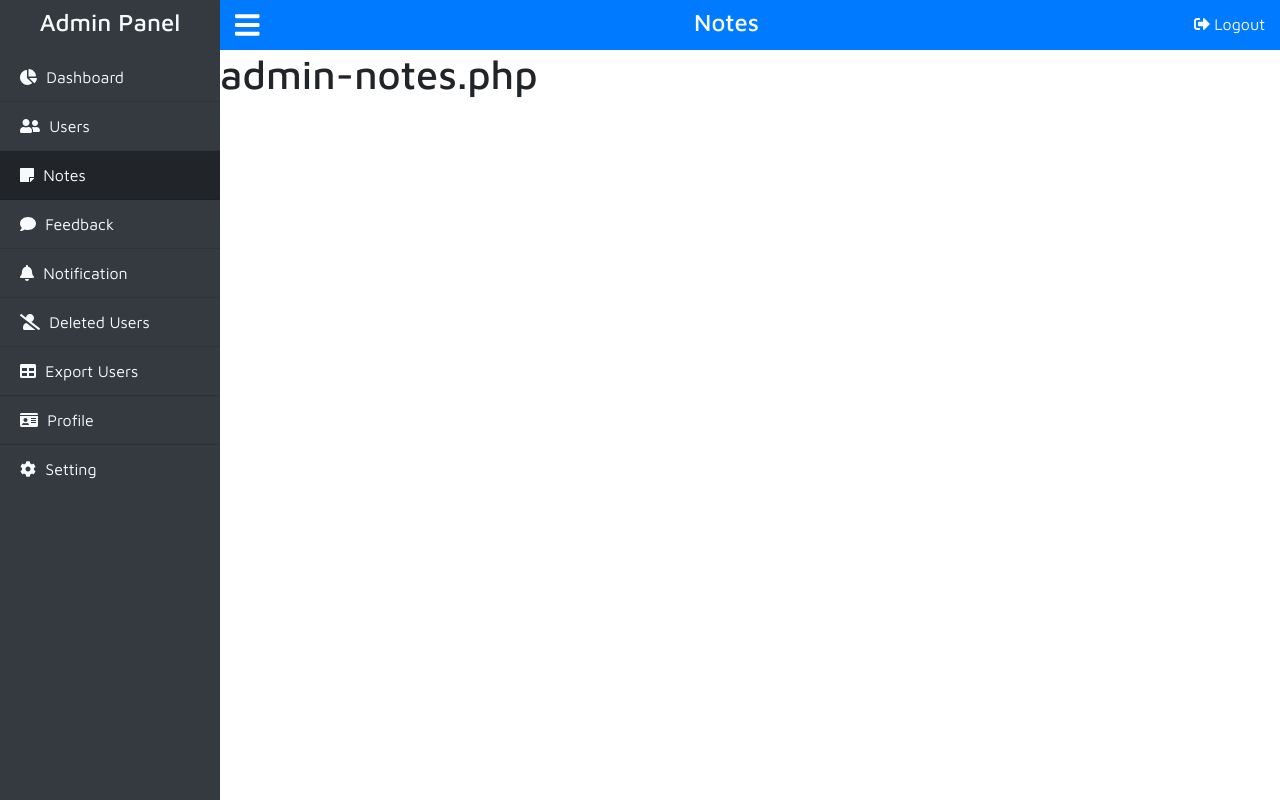
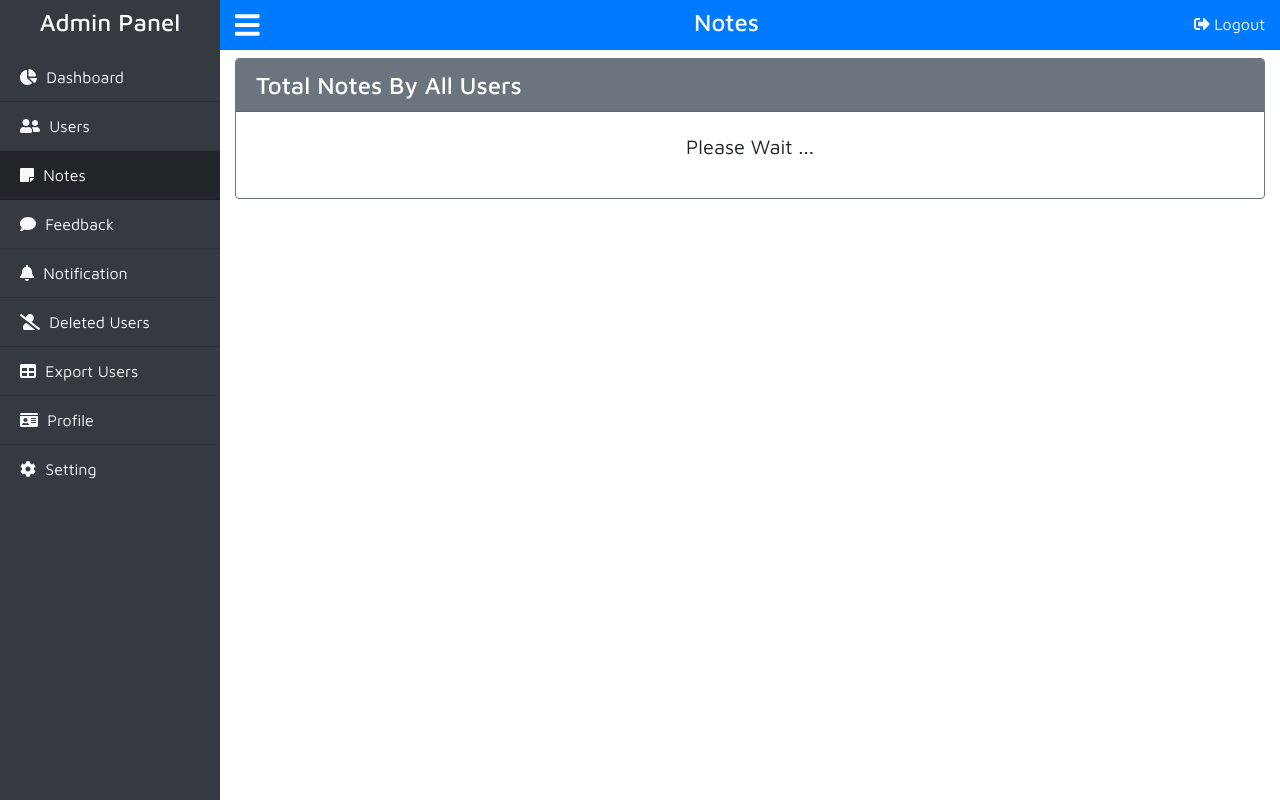
Before and after one commit to trombone8417/PHP_OOP_CMS, a PHP site: page /PHP_OOP_CMS/admin/admin-notes.php in a window 1280 px wide. Run offline with PHP 8.4, Linux system fonts and the light colour scheme; the visitor is signed in with stand-in values (Sample User, id 1); some libraries are stand-ins or nearby versions.

Commit message:
add admin notes page

```diff
--- a/admin/admin-notes.php
+++ b/admin/admin-notes.php
@@ -2,13 +2,49 @@
 require_once 'assets/php/admin-header.php';
 ?>
 <div class="row">
-    <h1>
-        <?= basename($_SERVER['PHP_SELF']) ?>
-    </h1>
+<div class="col-lg-12">
+        <div class="card my-2 border-secondary">
+            <div class="card-header bg-secondary text-white">
+                <h4 class="m-0">Total Notes By All Users</h4>
+            </div>
+            <div class="card-body">
+                <div class="table-responsive" id="showAllNotes">
+                    <p class="text-center align-self-center lead">
+                        Please Wait ...
+                    </p>
+                </div>
+            </div>
+        </div>
+    </div>
 </div>
 <!-- footer -->
         </div>
     </div>
 </div>
+<script type="text/javascript" src="https://cdn.datatables.net/v/bs4/dt-1.10.22/datatables.min.js"></script>
+<script src="https://cdn.jsdelivr.net/npm/sweetalert2@8"></script>
+
+<script type="text/javascript">
+$(doucument).ready(function(){
+// 呼叫函數(列出Notes)
+fetchAllNotes();
+    // 列出Notes
+    function fetchAllNotes(){
+        $.ajax({
+            url: 'assets/php/admin-action.php',
+            method: 'post',
+            data: {action: 'fetchAllNotes'},
+            success:function(response){
+                $("#showAllNotes").html(response);
+                // 顯示DataTable
+                $("table").DataTable({
+                    order: [0, 'desc']
+                });
+            }
+        });
+    }
+});
+
+</script>
 </body>
 </html>
--- a/admin/assets/php/admin-action.php
+++ b/admin/assets/php/admin-action.php
@@ -149,3 +149,8 @@
             echo '<h3 class="text-center text-secondary">:( No any user deleted yet!</h3>';
         }
     }
+
+    if (isset($_POST['res_id'])) {
+        $id = $_POST['res_id'];
+        $admin->userAction($id, 1);
+    }
--- a/admin/assets/php/admin-db.php
+++ b/admin/assets/php/admin-db.php
@@ -83,4 +83,5 @@
             $stmt->execute(['id' => $id]);
             return true;
         }
+        // 27 3:34
     }
```
Also changed, not shown: admin/admin-deleteduser.php (+8 -10 lines).
